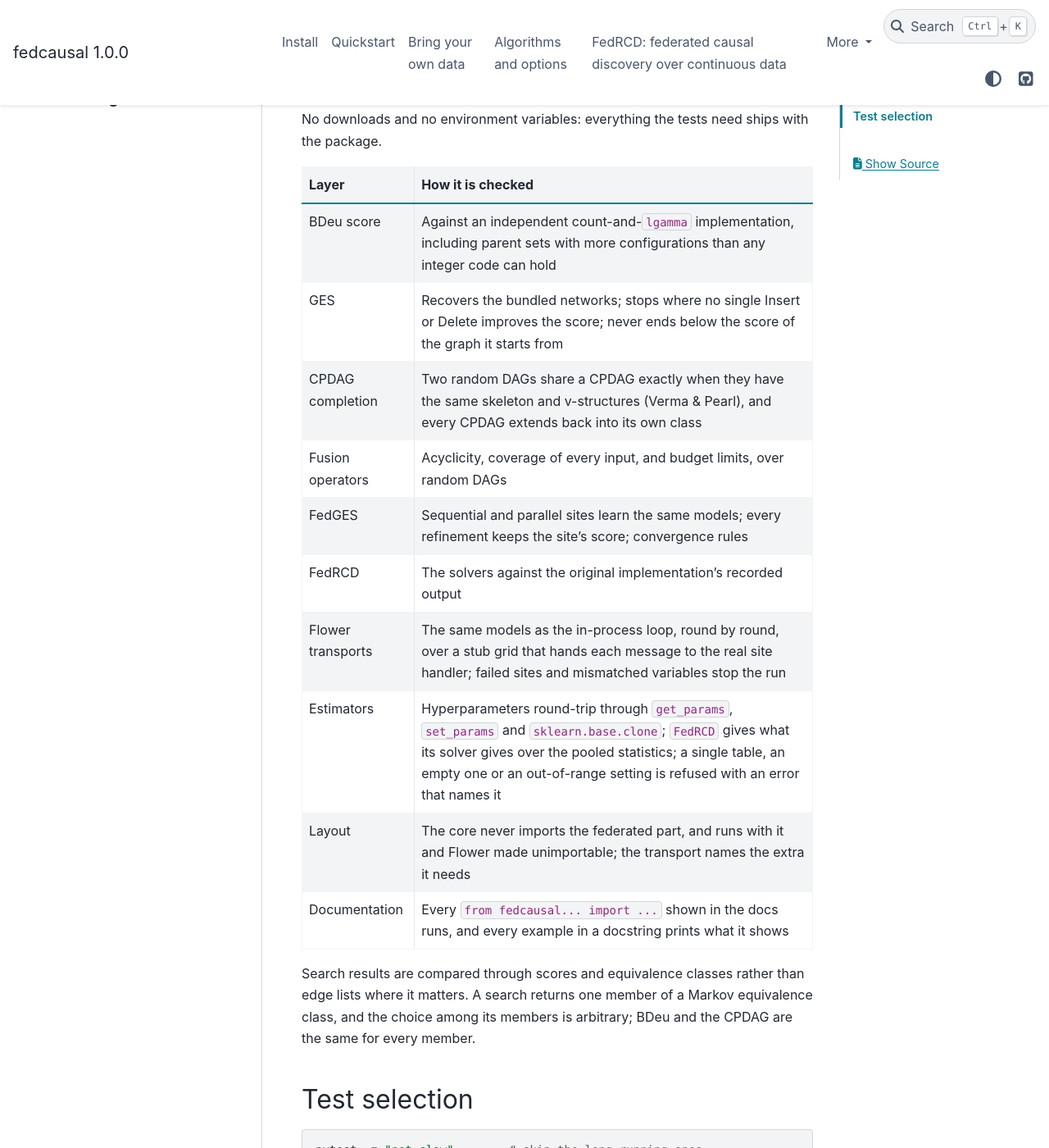
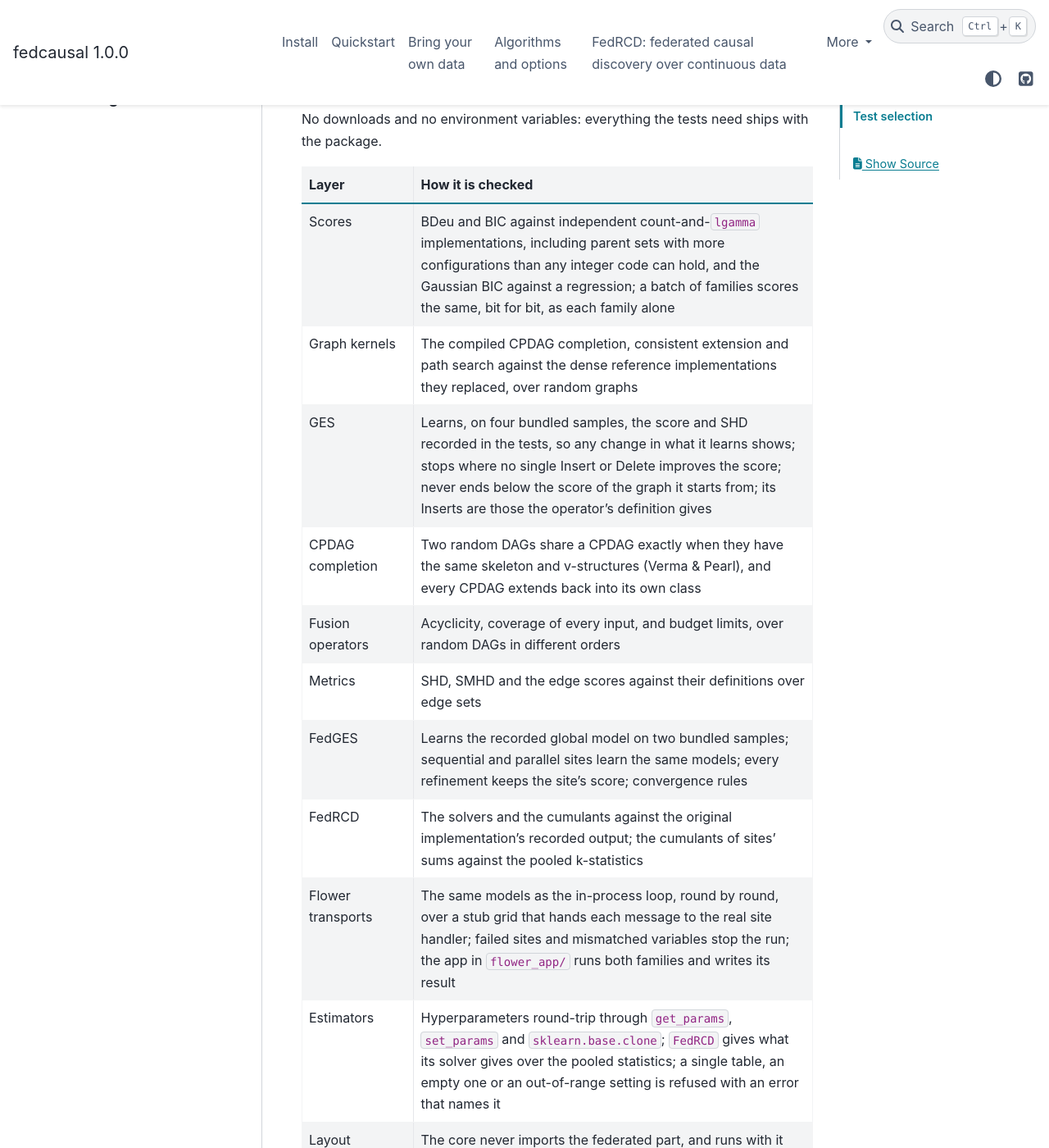
Before and after one commit to ptorrijos99/FedCausal, a Sphinx documentation site: the page built from docs/validation.md, in a window 1280 px wide and 1400 px high, scrolled down 271 px. Shown: the whole window at 82% size. Built offline with Sphinx 7.4.7 and the PyData theme 0.15.4, drawn with Linux system fonts in a browser that asks for light colours; pages that are not in the unit, such as notebooks, are missing from menus.

Commit message:
docs(validation): what the leaner suite checks
The table names the recorded structures, the graph-kernel references,
the metric definitions and the Flower app run, and no longer describes
GES's check as recovering the networks within a bound.

```diff
--- a/docs/validation.md
+++ b/docs/validation.md
@@ -11,13 +11,15 @@ No downloads and no environment variables: everything the tests need ships with
 
 | Layer | How it is checked |
 |---|---|
-| BDeu score | Against an independent count-and-`lgamma` implementation, including parent sets with more configurations than any integer code can hold |
-| GES | Recovers the bundled networks; stops where no single Insert or Delete improves the score; never ends below the score of the graph it starts from |
+| Scores | BDeu and BIC against independent count-and-`lgamma` implementations, including parent sets with more configurations than any integer code can hold, and the Gaussian BIC against a regression; a batch of families scores the same, bit for bit, as each family alone |
+| Graph kernels | The compiled CPDAG completion, consistent extension and path search against the dense reference implementations they replaced, over random graphs |
+| GES | Learns, on four bundled samples, the score and SHD recorded in the tests, so any change in what it learns shows; stops where no single Insert or Delete improves the score; never ends below the score of the graph it starts from; its Inserts are those the operator's definition gives |
 | CPDAG completion | Two random DAGs share a CPDAG exactly when they have the same skeleton and v-structures (Verma & Pearl), and every CPDAG extends back into its own class |
-| Fusion operators | Acyclicity, coverage of every input, and budget limits, over random DAGs |
-| FedGES | Sequential and parallel sites learn the same models; every refinement keeps the site's score; convergence rules |
-| FedRCD | The solvers against the original implementation's recorded output |
-| Flower transports | The same models as the in-process loop, round by round, over a stub grid that hands each message to the real site handler; failed sites and mismatched variables stop the run |
+| Fusion operators | Acyclicity, coverage of every input, and budget limits, over random DAGs in different orders |
+| Metrics | SHD, SMHD and the edge scores against their definitions over edge sets |
+| FedGES | Learns the recorded global model on two bundled samples; sequential and parallel sites learn the same models; every refinement keeps the site's score; convergence rules |
+| FedRCD | The solvers and the cumulants against the original implementation's recorded output; the cumulants of sites' sums against the pooled k-statistics |
+| Flower transports | The same models as the in-process loop, round by round, over a stub grid that hands each message to the real site handler; failed sites and mismatched variables stop the run; the app in `flower_app/` runs both families and writes its result |
 | Estimators | Hyperparameters round-trip through `get_params`, `set_params` and `sklearn.base.clone`; `FedRCD` gives what its solver gives over the pooled statistics; a single table, an empty one or an out-of-range setting is refused with an error that names it |
 | Layout | The core never imports the federated part, and runs with it and Flower made unimportable; the transport names the extra it needs |
 | Documentation | Every `from fedcausal... import ...` shown in the docs runs, and every example in a docstring prints what it shows |
```
